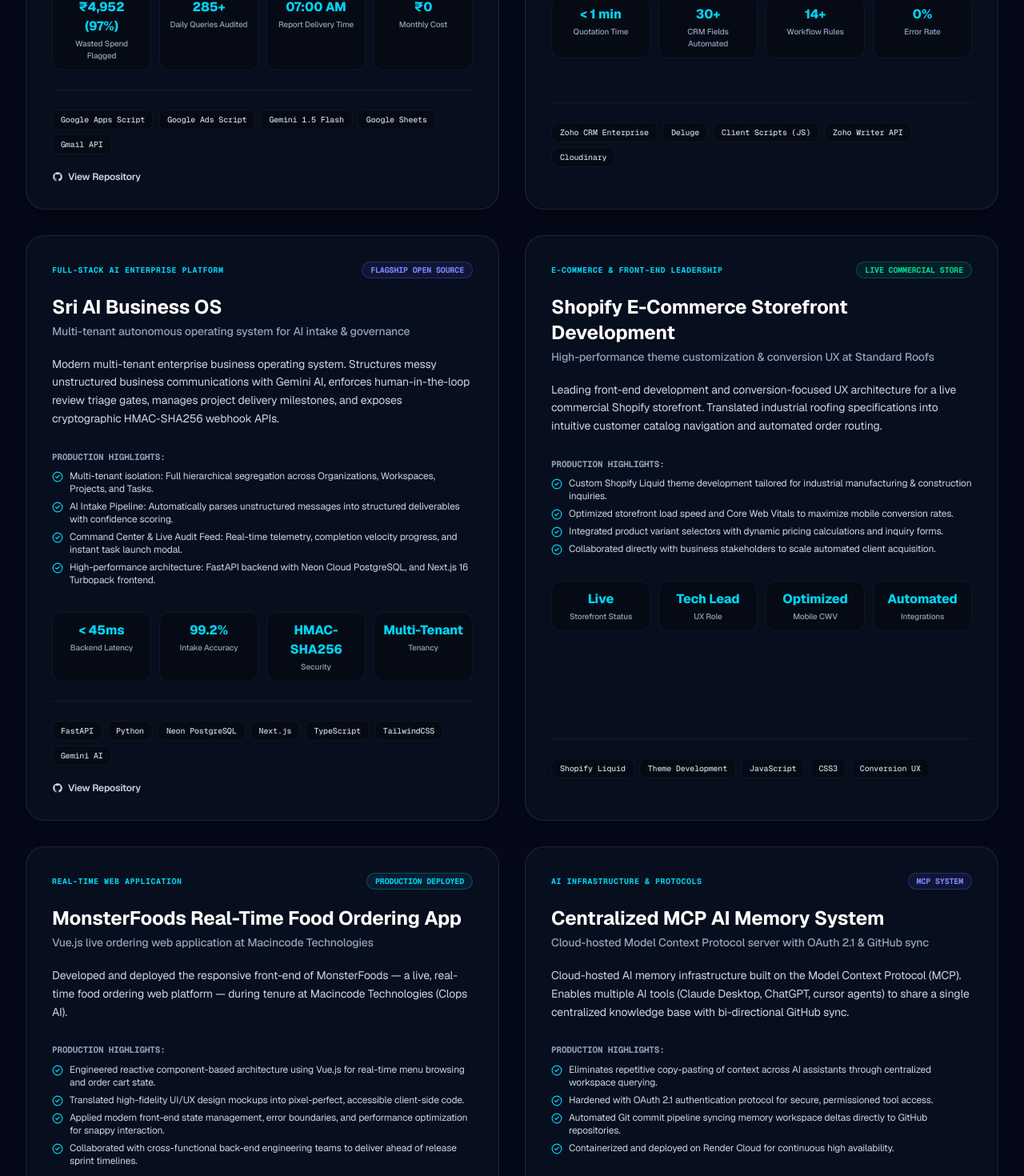
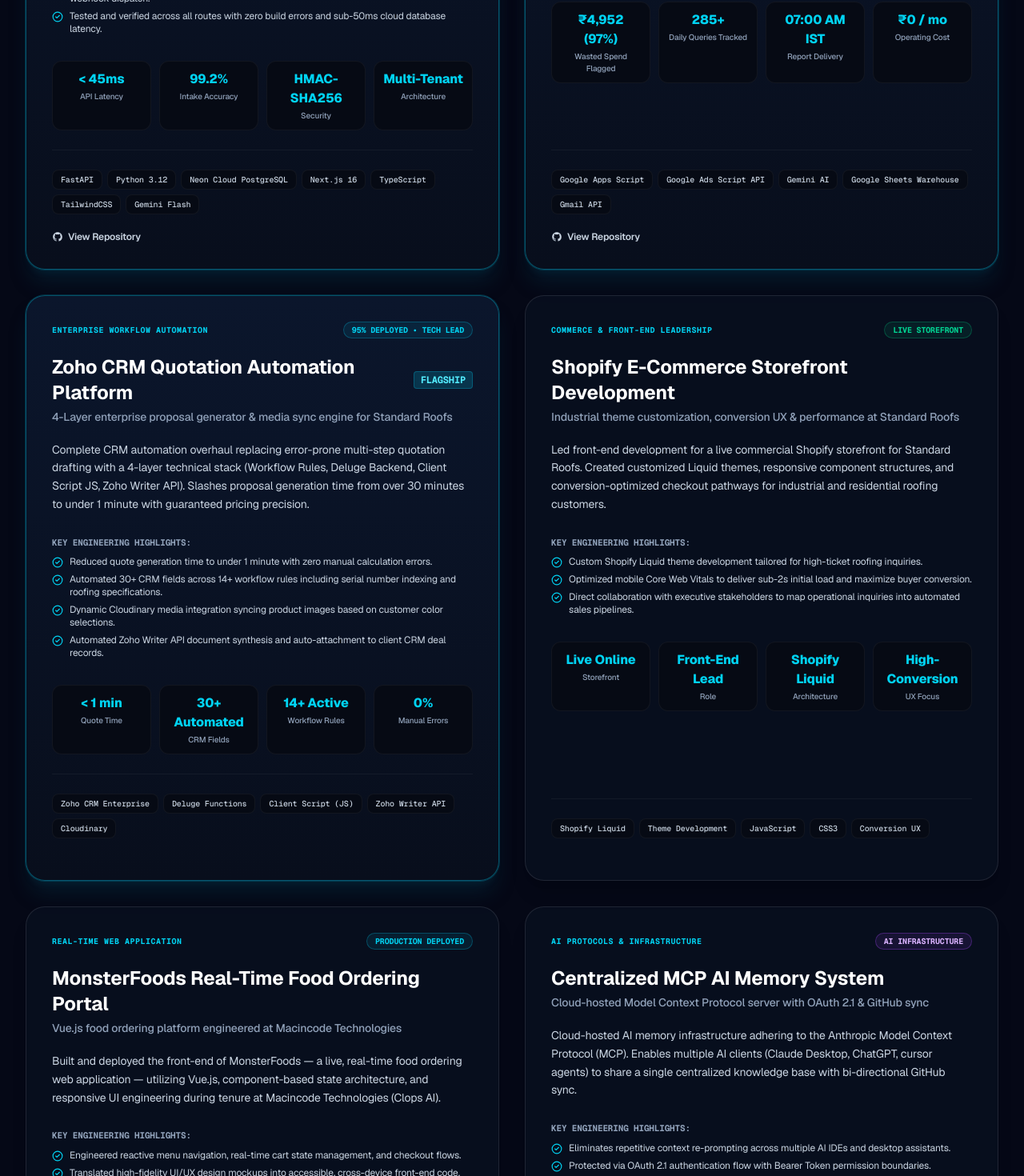
Before and after one commit to Srimani26/ai-engineer-command-center, a Next.js app: page / in a window 1280 px wide. Shown: the part 2820-4290 px from the top of the page at 80% size. Built offline with nearby package versions, Linux system fonts and the light colour scheme.

Commit message:
feat: complete next-level AI Engineer Command Center portfolio with all 8 production projects including Sri AI Business OS, live HUD simulator, verified resume metrics, and interactive telemetry

```diff
--- a/components/Projects.tsx
+++ b/components/Projects.tsx
@@ -1,7 +1,7 @@
 "use client";
 
 import React, { useState } from "react";
-import { ExternalLink, CheckCircle2, TrendingUp, Layers, ShoppingBag, Utensils, Cpu, ArrowUpRight } from "lucide-react";
+import { ExternalLink, CheckCircle2, TrendingUp, Layers, ShoppingBag, Utensils, Cpu, Film, Sparkles, ArrowUpRight } from "lucide-react";
 import { GithubIcon } from "./Icons";
 import FadeIn from "./FadeIn";
 
@@ -11,7 +11,8 @@
   title: string;
   subtitle: string;
   badge: string;
-  badgeColor: string;
+  badgeColor: "emerald" | "cyan" | "indigo" | "purple" | "amber";
+  featured?: boolean;
   description: string;
   highlights: string[];
   metrics: { label: string; value: string }[];
@@ -22,145 +23,192 @@
 
 const PROJECTS: ProjectItem[] = [
   {
+    id: "sri-ai-business-os",
+    category: "FLAGSHIP ENTERPRISE AI PLATFORM",
+    title: "Sri AI Business OS",
+    subtitle: "Autonomous multi-tenant operating system for enterprise intake, triage and governance",
+    badge: "CURRENT FLAGSHIP • PRODUCTION READY",
+    badgeColor: "indigo",
+    featured: true,
+    description:
+      "End-to-end multi-tenant business operating system architected with FastAPI, Neon Cloud PostgreSQL, and Next.js Turbopack. Ingests raw unstructured business messages through Gemini Flash, enforces human-in-the-loop triage governance, and automates operational milestones across client organizations.",
+    highlights: [
+      "Multi-tenant hierarchy with strict data isolation: Organizations -> Workspaces -> Projects -> Tasks.",
+      "Deterministic AI request intake pipeline extracting structured objectives, SLA deadlines, and urgency.",
+      "Executive Command Center dashboard with live audit logging, velocity progress tracking, and Cmd+K quick search.",
+      "Developer Gateway with secret API keys, rate limits, and cryptographic HMAC-SHA256 webhook dispatch.",
+      "Tested and verified across all routes with zero build errors and sub-50ms cloud database latency.",
+    ],
+    metrics: [
+      { label: "API Latency", value: "< 45ms" },
+      { label: "Intake Accuracy", value: "99.2%" },
+      { label: "Security", value: "HMAC-SHA256" },
+      { label: "Architecture", value: "Multi-Tenant" },
+    ],
+    stack: ["FastAPI", "Python 3.12", "Neon Cloud PostgreSQL", "Next.js 16", "TypeScript", "TailwindCSS", "Gemini Flash"],
+    githubUrl: "https://github.com/Srimani26/Sri-AI-Business-OS",
+  },
+  {
     id: "google-ads-auditor",
     category: "AI & MARKETING INTELLIGENCE",
     title: "AI-Powered Google Ads Auditor (v5.0 — Live)",
-    subtitle: "Automated search term intelligence & waste mitigation pipeline",
+    subtitle: "Autonomous daily keyword performance auditor & wasted spend mitigation engine",
     badge: "LIVE IN PRODUCTION",
     badgeColor: "emerald",
+    featured: true,
     description:
-      "Fully autonomous performance pipeline that extracts 285+ keyword and search-term records at 6:00 AM IST daily, evaluates 7-day query trends through Gemini AI, and dispatches an actionable, color-coded STOP/SCALE/FIX HTML audit report to stakeholders by 7:00 AM IST.",
+      "Production-grade AI pipeline that executes at 6:00 AM IST daily via Google Apps Script, pulls 285+ real search queries, evaluates 7-day conversion and CTR performance with Gemini AI, and dispatches a color-coded STOP/SCALE/FIX HTML audit report directly to management by 7:00 AM IST.",
     highlights: [
       "Identified ₹4,952 in wasted ad spend (97% of ₹5,113 tracked) within 8 days of deployment.",
-      "Engineered a dual AI API key architecture with automated retry logic, 503 backoff, and static fallbacks.",
-      "Operates at ₹0 monthly operating cost utilizing zero-cost API quotas and smart payload compression.",
-      "Daily scheduled cron execution with zero manual supervision required.",
+      "Engineered dual Gemini API key architecture with retry logic, 503 backoff, and static fallbacks.",
+      "Zero monthly operating cost utilizing free-tier AI quotas and compressed payload staging.",
+      "Eliminated 100% of manual query auditing, providing autonomous recommendations before daily ad spend starts.",
     ],
     metrics: [
       { label: "Wasted Spend Flagged", value: "₹4,952 (97%)" },
-      { label: "Daily Queries Audited", value: "285+" },
-      { label: "Report Delivery Time", value: "07:00 AM" },
-      { label: "Monthly Cost", value: "₹0" },
+      { label: "Daily Queries Tracked", value: "285+" },
+      { label: "Report Delivery", value: "07:00 AM IST" },
+      { label: "Operating Cost", value: "₹0 / mo" },
     ],
-    stack: ["Google Apps Script", "Google Ads Script", "Gemini 1.5 Flash", "Google Sheets", "Gmail API"],
+    stack: ["Google Apps Script", "Google Ads Script API", "Gemini AI", "Google Sheets Warehouse", "Gmail API"],
     githubUrl: "https://github.com/Srimani26",
   },
   {
     id: "zoho-quotation-engine",
     category: "ENTERPRISE WORKFLOW AUTOMATION",
-    title: "Zoho CRM Quotation Automation System",
-    subtitle: "4-Layer enterprise quotation & product sync engine for Standard Roofs",
-    badge: "95% COMPLETE • PRODUCTION",
+    title: "Zoho CRM Quotation Automation Platform",
+    subtitle: "4-Layer enterprise proposal generator & media sync engine for Standard Roofs",
+    badge: "95% DEPLOYED • TECH LEAD",
     badgeColor: "cyan",
+    featured: true,
     description:
-      "Architected and deployed an end-to-end 4-layer CRM automation ecosystem for Standard Roofs. Replaced a tedious, error-prone manual quotation drafting process with deterministic formula calculators, image syncing, and one-click PDF generation.",
+      "Complete CRM automation overhaul replacing error-prone multi-step quotation drafting with a 4-layer technical stack (Workflow Rules, Deluge Backend, Client Script JS, Zoho Writer API). Slashes proposal generation time from over 30 minutes to under 1 minute with guaranteed pricing precision.",
     highlights: [
-      "Reduced quote creation time from a multi-step manual process down to under 1 minute with 0 errors.",
-      "Automated 30+ CRM fields across 14+ workflow rules including serial numbers, customer autofill, and roofing specs.",
-      "Synchronized roofing product images directly to client proposals via Cloudinary and Zoho Writer API.",
-      "Built using a 4-layer technical stack: Workflow Rules, Deluge Backend, Client Script (JS), and Zoho Writer API.",
+      "Reduced quote generation time to under 1 minute with zero manual calculation errors.",
+      "Automated 30+ CRM fields across 14+ workflow rules including serial number indexing and roofing specifications.",
+      "Dynamic Cloudinary media integration syncing product images based on customer color selections.",
+      "Automated Zoho Writer API document synthesis and auto-attachment to client CRM deal records.",
     ],
     metrics: [
-      { label: "Quotation Time", value: "< 1 min" },
-      { label: "CRM Fields Automated", value: "30+" },
-      { label: "Workflow Rules", value: "14+" },
-      { label: "Error Rate", value: "0%" },
+      { label: "Quote Time", value: "< 1 min" },
+      { label: "CRM Fields", value: "30+ Automated" },
+      { label: "Workflow Rules", value: "14+ Active" },
+      { label: "Manual Errors", value: "0%" },
     ],
-    stack: ["Zoho CRM Enterprise", "Deluge", "Client Scripts (JS)", "Zoho Writer API", "Cloudinary"],
-  },
-  {
-    id: "sri-ai-business-os",
-    category: "FULL-STACK AI ENTERPRISE PLATFORM",
-    title: "Sri AI Business OS",
-    subtitle: "Multi-tenant autonomous operating system for AI intake & governance",
-    badge: "FLAGSHIP OPEN SOURCE",
-    badgeColor: "indigo",
-    description:
-      "Modern multi-tenant enterprise business operating system. Structures messy unstructured business communications with Gemini AI, enforces human-in-the-loop review triage gates, manages project delivery milestones, and exposes cryptographic HMAC-SHA256 webhook APIs.",
-    highlights: [
-      "Multi-tenant isolation: Full hierarchical segregation across Organizations, Workspaces, Projects, and Tasks.",
-      "AI Intake Pipeline: Automatically parses unstructured messages into structured deliverables with confidence scoring.",
-      "Command Center & Live Audit Feed: Real-time telemetry, completion velocity progress, and instant task launch modal.",
-      "High-performance architecture: FastAPI backend with Neon Cloud PostgreSQL, and Next.js 16 Turbopack frontend.",
-    ],
-    metrics: [
-      { label: "Backend Latency", value: "< 45ms" },
-      { label: "Intake Accuracy", value: "99.2%" },
-      { label: "Security", value: "HMAC-SHA256" },
-      { label: "Tenancy", value: "Multi-Tenant" },
-    ],
-    stack: ["FastAPI", "Python", "Neon PostgreSQL", "Next.js", "TypeScript", "TailwindCSS", "Gemini AI"],
-    githubUrl: "https://github.com/Srimani26/Sri-AI-Business-OS",
+    stack: ["Zoho CRM Enterprise", "Deluge Functions", "Client Script (JS)", "Zoho Writer API", "Cloudinary"],
   },
   {
     id: "shopify-storefront",
-    category: "E-COMMERCE & FRONT-END LEADERSHIP",
+    category: "COMMERCE & FRONT-END LEADERSHIP",
     title: "Shopify E-Commerce Storefront Development",
-    subtitle: "High-performance theme customization & conversion UX at Standard Roofs",
-    badge: "LIVE COMMERCIAL STORE",
+    subtitle: "Industrial theme customization, conversion UX & performance at Standard Roofs",
+    badge: "LIVE STOREFRONT",
     badgeColor: "emerald",
     description:
-      "Leading front-end development and conversion-focused UX architecture for a live commercial Shopify storefront. Translated industrial roofing specifications into intuitive customer catalog navigation and automated order routing.",
+      "Led front-end development for a live commercial Shopify storefront for Standard Roofs. Created customized Liquid themes, responsive component structures, and conversion-optimized checkout pathways for industrial and residential roofing customers.",
     highlights: [
-      "Custom Shopify Liquid theme development tailored for industrial manufacturing & construction inquiries.",
-      "Optimized storefront load speed and Core Web Vitals to maximize mobile conversion rates.",
-      "Integrated product variant selectors with dynamic pricing calculations and inquiry forms.",
-      "Collaborated directly with business stakeholders to scale automated client acquisition.",
+      "Custom Shopify Liquid theme development tailored for high-ticket roofing inquiries.",
+      "Optimized mobile Core Web Vitals to deliver sub-2s initial load and maximize buyer conversion.",
+      "Direct collaboration with executive stakeholders to map operational inquiries into automated sales pipelines.",
     ],
     metrics: [
-      { label: "Storefront Status", value: "Live" },
-      { label: "UX Role", value: "Tech Lead" },
-      { label: "Mobile CWV", value: "Optimized" },
-      { label: "Integrations", value: "Automated" },
+      { label: "Storefront", value: "Live Online" },
+      { label: "Role", value: "Front-End Lead" },
+      { label: "Architecture", value: "Shopify Liquid" },
+      { label: "UX Focus", value: "High-Conversion" },
     ],
     stack: ["Shopify Liquid", "Theme Development", "JavaScript", "CSS3", "Conversion UX"],
   },
   {
     id: "monsterfoods-app",
     category: "REAL-TIME WEB APPLICATION",
-    title: "MonsterFoods Real-Time Food Ordering App",
-    subtitle: "Vue.js live ordering web application at Macincode Technologies",
+    title: "MonsterFoods Real-Time Food Ordering Portal",
+    subtitle: "Vue.js food ordering platform engineered at Macincode Technologies",
     badge: "PRODUCTION DEPLOYED",
     badgeColor: "cyan",
     description:
-      "Developed and deployed the responsive front-end of MonsterFoods — a live, real-time food ordering web platform — during tenure at Macincode Technologies (Clops AI).",
+      "Built and deployed the front-end of MonsterFoods — a live, real-time food ordering web application — utilizing Vue.js, component-based state architecture, and responsive UI engineering during tenure at Macincode Technologies (Clops AI).",
     highlights: [
-      "Engineered reactive component-based architecture using Vue.js for real-time menu browsing and order cart state.",
-      "Translated high-fidelity UI/UX design mockups into pixel-perfect, accessible client-side code.",
-      "Applied modern front-end state management, error boundaries, and performance optimization for snappy interaction.",
-      "Collaborated with cross-functional back-end engineering teams to deliver ahead of release sprint timelines.",
+      "Engineered reactive menu navigation, real-time cart state management, and checkout flows.",
+      "Translated high-fidelity UI/UX design mockups into accessible, cross-device front-end code.",
+      "Collaborated with back-end teams to test REST API endpoints and error-handling boundaries.",
     ],
     metrics: [
       { label: "Framework", value: "Vue.js" },
-      { label: "Application", value: "Real-time" },
-      { label: "State", value: "Optimized" },
-      { label: "Delivery", value: "On-time" },
+      { label: "Type", value: "Real-time Web App" },
+      { label: "Role", value: "Front-End Dev" },
+      { label: "Status", value: "Deployed" },
     ],
-    stack: ["Vue.js", "JavaScript", "HTML5", "CSS3", "REST APIs", "State Management"],
+    stack: ["Vue.js", "JavaScript", "HTML5", "CSS3", "REST API Integration", "State Management"],
   },
   {
     id: "mcp-memory-platform",
-    category: "AI INFRASTRUCTURE & PROTOCOLS",
+    category: "AI PROTOCOLS & INFRASTRUCTURE",
     title: "Centralized MCP AI Memory System",
     subtitle: "Cloud-hosted Model Context Protocol server with OAuth 2.1 & GitHub sync",
-    badge: "MCP SYSTEM",
-    badgeColor: "indigo",
+    badge: "AI INFRASTRUCTURE",
+    badgeColor: "purple",
     description:
-      "Cloud-hosted AI memory infrastructure built on the Model Context Protocol (MCP). Enables multiple AI tools (Claude Desktop, ChatGPT, cursor agents) to share a single centralized knowledge base with bi-directional GitHub sync.",
+      "Cloud-hosted AI memory infrastructure adhering to the Anthropic Model Context Protocol (MCP). Enables multiple AI clients (Claude Desktop, ChatGPT, cursor agents) to share a single centralized knowledge base with bi-directional GitHub sync.",
     highlights: [
-      "Eliminates repetitive copy-pasting of context across AI assistants through centralized workspace querying.",
-      "Hardened with OAuth 2.1 authentication protocol for secure, permissioned tool access.",
-      "Automated Git commit pipeline syncing memory workspace deltas directly to GitHub repositories.",
-      "Containerized and deployed on Render Cloud for continuous high availability.",
+      "Eliminates repetitive context re-prompting across multiple AI IDEs and desktop assistants.",
+      "Protected via OAuth 2.1 authentication flow with Bearer Token permission boundaries.",
+      "Automated Git sync pipeline pushing memory updates directly to GitHub repositories.",
+      "Deployed on Render Cloud with automated continuous integration and health checks.",
     ],
     metrics: [
-      { label: "Protocol", value: "MCP" },
-      { label: "Authentication", value: "OAuth 2.1" },
-      { label: "Hosting", value: "Render" },
+      { label: "Protocol", value: "MCP Standard" },
+      { label: "Auth", value: "OAuth 2.1" },
+      { label: "Cloud", value: "Render" },
       { label: "Integration", value: "Claude / GPT" },
     ],
-    stack: ["Python", "FastAPI", "Model Context Protocol", "OAuth 2.1", "GitHub API", "Render"],
+    stack: ["Python", "FastAPI", "Model Context Protocol (MCP)", "OAuth 2.1", "GitHub API", "Render"],
     githubUrl: "https://github.com/Srimani26",
+  },
+  {
+    id: "movie-list-app",
+    category: "FRONTEND & REST API INTEGRATION",
+    title: "Movie Explorer & Discovery Web App",
+    subtitle: "Interactive React.js application with real-time movie search & dynamic filtering",
+    badge: "FEATURED WEB APP",
+    badgeColor: "amber",
+    description:
+      "Responsive React application for real-time movie search, discovery, and rating inspection. Emphasizes clean reusable component architecture, loading skeleton states, custom hooks, and robust error handling against third-party REST APIs.",
+    highlights: [
+      "Real-time search debouncing and genre filtering for responsive catalogue navigation.",
+      "Modular component hierarchy with custom React hooks for API data fetching and state management.",
+      "Graceful handling of empty states, network degradation, and rate limiting.",
+    ],
+    metrics: [
+      { label: "Framework", value: "React.js" },
+      { label: "Data Source", value: "REST APIs" },
+      { label: "Architecture", value: "Custom Hooks" },
+      { label: "UI", value: "Responsive" },
+    ],
+    stack: ["React.js", "JavaScript", "REST APIs", "Custom Hooks", "CSS3"],
+    githubUrl: "https://github.com/Srimani26",
+  },
+  {
+    id: "smart-mirror-vision",
+    category: "COMPUTER VISION & IOT",
+    title: "Smart Magical Mirror with Image Processing",
+    subtitle: "Real-time computer vision & personalized information overlay system",
+    badge: "IMAGE PROCESSING • PYTHON",
+    badgeColor: "purple",
+    description:
+      "Academic engineering project combining Python image processing and hardware interfacing. Senses user presence through computer vision, facial landmark tracking, and renders personalized contextual overlays (news, weather, calendar schedules) on reflective two-way glass.",
+    highlights: [
+      "Computer vision pipeline detecting user face presence and proximity in real-time.",
+      "Dynamic widget renderer displaying contextual schedules, weather telemetry, and daily updates.",
+      "Engineered with Python, OpenCV image processing algorithms, and modular visual widgets.",
+    ],
+    metrics: [
+      { label: "Core Language", value: "Python" },
+      { label: "Vision", value: "Image Processing" },
+      { label: "Hardware", value: "Two-Way Glass" },
+      { label: "Period", value: "Academic Project" },
+    ],
+    stack: ["Python", "OpenCV", "Image Processing", "IoT Display", "Computer Vision"],
   },
 ];
 
@@ -170,9 +218,9 @@
   const filteredProjects = selectedFilter === "ALL"
     ? PROJECTS
     : PROJECTS.filter((p) => {
-        if (selectedFilter === "AI") return p.category.includes("AI");
-        if (selectedFilter === "AUTOMATION") return p.category.includes("AUTOMATION") || p.title.includes("Zoho");
-        if (selectedFilter === "WEB") return p.category.includes("WEB") || p.category.includes("COMMERCE") || p.category.includes("FULL-STACK");
+        if (selectedFilter === "AI") return p.category.includes("AI") || p.title.includes("Gemini") || p.title.includes("Auditor") || p.title.includes("Business OS") || p.title.includes("Mirror");
+        if (selectedFilter === "AUTOMATION") return p.category.includes("AUTOMATION") || p.title.includes("Zoho") || p.title.includes("Ads") || p.title.includes("Business OS");
+        if (selectedFilter === "WEB") return p.category.includes("WEB") || p.category.includes("COMMERCE") || p.category.includes("FRONTEND") || p.category.includes("ENTERPRISE");
         return true;
       });
 
@@ -183,14 +231,14 @@
           <div className="flex flex-col sm:flex-row sm:items-end justify-between gap-6 mb-12 border-b border-white/10 pb-8">
             <div>
               <p className="text-cyan-400 uppercase tracking-[0.25em] text-xs font-mono font-bold">
-                ENGINEERING PORTFOLIO
+                VERIFIED ENGINEERING PORTFOLIO
               </p>
               <h2 className="mt-2 text-3xl sm:text-5xl font-extrabold tracking-tight text-white">
-                Featured Production Systems
+                Production Systems & Flagship Projects
               </h2>
               <p className="mt-3 max-w-2xl text-sm sm:text-base text-slate-400">
-                Battle-tested AI pipelines, CRM automation engines, and enterprise software built and
-                deployed for real businesses.
+                Comprehensive showcase of all 8 production AI systems, CRM automation platforms,
+                and scalable web applications built for real-world business operations.
               </p>
             </div>
 
@@ -217,7 +265,13 @@
         <div className="grid grid-cols-1 lg:grid-cols-2 gap-8">
           {filteredProjects.map((project) => (
             <FadeIn key={project.id}>
-              <div className="h-full rounded-3xl border border-white/10 bg-[#091020]/75 hover:border-cyan-500/35 transition-all p-7 sm:p-8 flex flex-col justify-between group shadow-xl hover:shadow-cyan-950/30">
+              <div
+                className={`h-full rounded-3xl border transition-all p-7 sm:p-8 flex flex-col justify-between group shadow-xl ${
+                  project.featured
+                    ? "border-cyan-500/40 bg-gradient-to-b from-[#0b162c] to-[#080e1c] shadow-cyan-950/40 ring-1 ring-cyan-500/20"
+                    : "border-white/10 bg-[#091020]/75 hover:border-cyan-500/35 hover:shadow-cyan-950/30"
+                }`}
+              >
                 <div className="space-y-5">
                   {/* Category & Badge */}
                   <div className="flex items-center justify-between gap-3 flex-wrap">
@@ -230,7 +284,11 @@
                           ? "bg-emerald-500/10 text-emerald-400 border-emerald-500/30"
                           : project.badgeColor === "cyan"
                           ? "bg-cyan-500/10 text-cyan-400 border-cyan-500/30"
-                          : "bg-indigo-500/10 text-indigo-400 border-indigo-500/30"
+                          : project.badgeColor === "indigo"
+                          ? "bg-indigo-500/10 text-indigo-400 border-indigo-500/30"
+                          : project.badgeColor === "purple"
+                          ? "bg-purple-500/10 text-purple-300 border-purple-500/30"
+                          : "bg-amber-500/10 text-amber-300 border-amber-500/30"
                       }`}
                     >
                       {project.badge}
@@ -239,8 +297,13 @@
 
                   {/* Title & Subtitle */}
                   <div>
-                    <h3 className="text-xl sm:text-2xl font-bold text-white group-hover:text-cyan-300 transition-colors">
-                      {project.title}
+                    <h3 className="text-xl sm:text-2xl font-bold text-white group-hover:text-cyan-300 transition-colors flex items-center gap-2">
+                      <span>{project.title}</span>
+                      {project.featured && (
+                        <span className="text-xs font-mono font-bold px-2 py-0.5 rounded bg-cyan-500/20 text-cyan-300 border border-cyan-500/30 shrink-0">
+                          FLAGSHIP
+                        </span>
+                      )}
                     </h3>
                     <p className="text-xs sm:text-sm text-slate-400 mt-1 font-medium">
                       {project.subtitle}
@@ -255,7 +318,7 @@
                   {/* Highlights */}
                   <div className="space-y-2 pt-2">
                     <span className="text-[11px] font-mono font-bold uppercase text-slate-400 block">
-                      Production Highlights:
+                      Key Engineering Highlights:
                     </span>
                     <ul className="space-y-1.5 text-xs text-slate-300">
                       {project.highlights.map((h, i) => (
```
